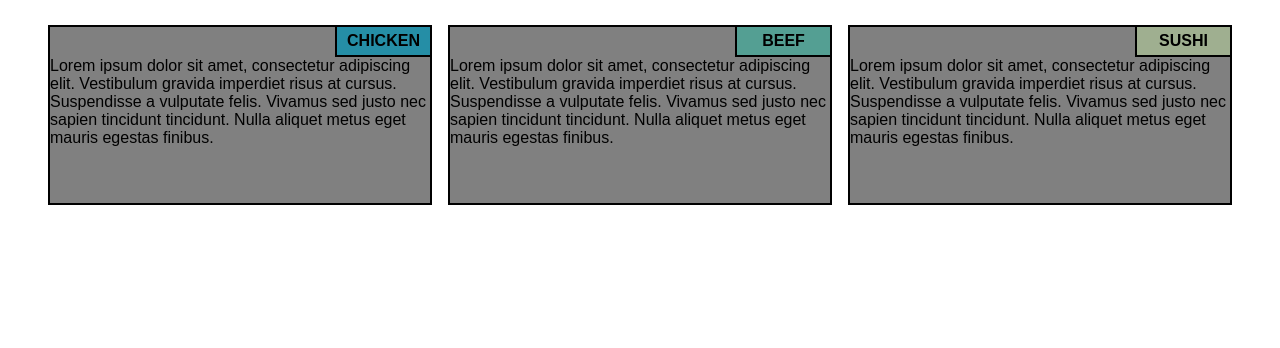
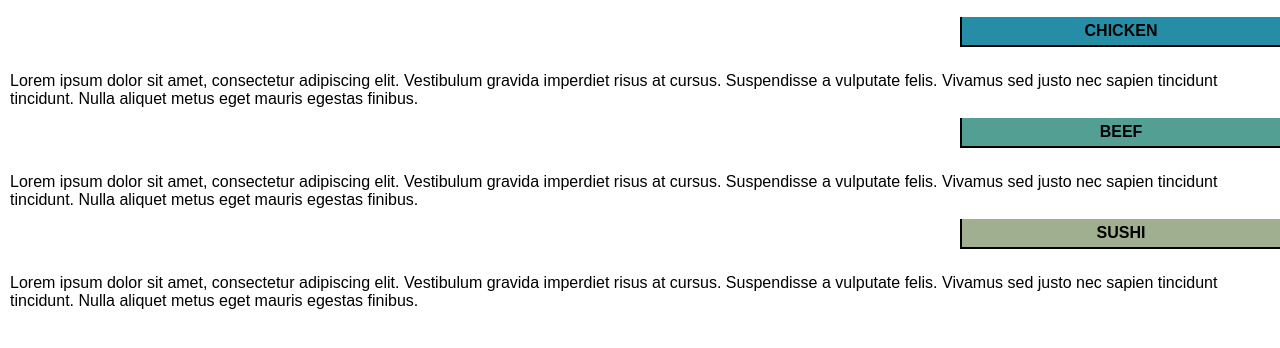
Before and after one commit to uaeauh21/module2-solution, a plain HTML site: page index.html in a window 1280 px wide. Shown: the part 60-408 px from the top of the page. Drawn offline with Linux system fonts and the light colour scheme.

Commit message:
Update index.html

```diff
--- a/index.html
+++ b/index.html
@@ -12,19 +12,20 @@
 
 <div class="container">
   <h1>Menu</h1>
-  <div class="main-box">
-   <div id="box">
-      <div class="menu chicken">
+</div>
+
+<div class="container">
+
+   <div id="box1">
+           <div class="menu chicken">
         CHICKEN
       </div>
      <p>
        Lorem ipsum dolor sit amet, consectetur adipiscing elit. Vestibulum gravida imperdiet risus at cursus. Suspendisse a vulputate felis. Vivamus sed justo nec sapien tincidunt tincidunt. Nulla aliquet metus eget mauris egestas finibus.
      </p>
     </div>
-
-
-     <div id="box">
-      <div class="menu beef">
+     <div id="box2">
+       <div class="menu beef">
         BEEF
       </div>
      <p>
@@ -32,21 +33,16 @@
      </p>
     </div>
 
-         <div id="box">
-      <div class="menu sushi">
+   <div id="box3">
+       <div class="menu sushi">
         SUSHI
       </div>
      <p>
        Lorem ipsum dolor sit amet, consectetur adipiscing elit. Vestibulum gravida imperdiet risus at cursus. Suspendisse a vulputate felis. Vivamus sed justo nec sapien tincidunt tincidunt. Nulla aliquet metus eget mauris egestas finibus.
      </p>
     </div>
+</div>
 
-
-
-
-
-</div>
-</div>
 
 
 
```
